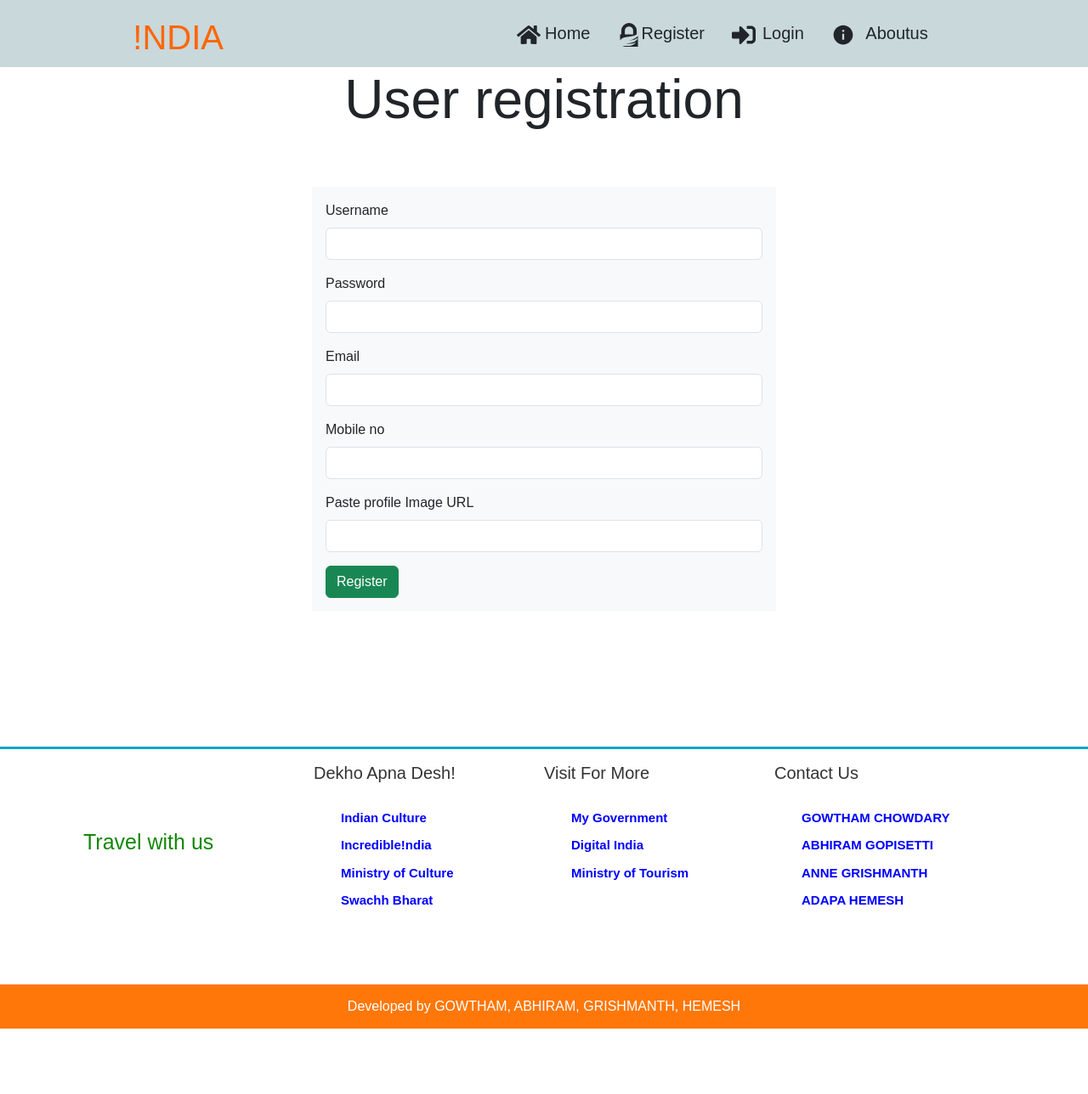
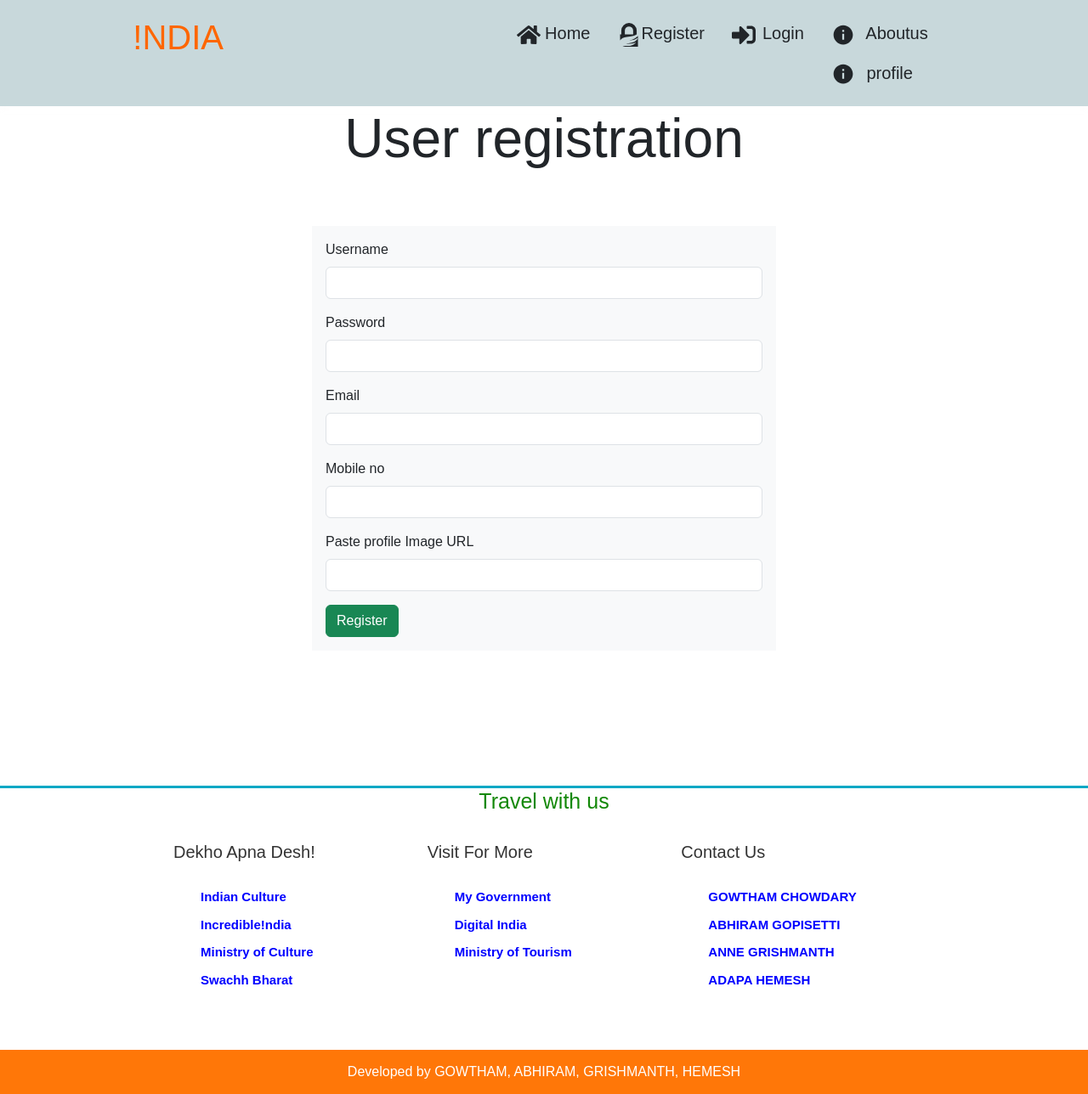
Before and after one commit to Abhiram12331/Fullstackproject, a React (Vite) app in the folder Client/: page /register in a window 1280 px wide. Shown: the whole page at 85% size. Before the commit the page ends 1211 px from the top, so only its background shows below. Built offline with nearby package versions, Linux system fonts and the light colour scheme.

Commit message:
create user page

```diff
--- a/Client/src/components/footer/Footer.css
+++ b/Client/src/components/footer/Footer.css
@@ -25,7 +25,14 @@ footer {
     margin-bottom: 20px;
 }
 
-
+.kk{
+    width: 70vw !important;
+    margin: auto !important;
+}
+.FF{
+    text-align: center !important;
+    margin-bottom: 25px !important;
+}
 
 .fot-info ul li a {
     font-size: 15px;
--- a/Client/src/components/footer/Footer.jsx
+++ b/Client/src/components/footer/Footer.jsx
@@ -6,11 +6,11 @@ function Footer() {
   return (
     <footer id="Footer">
     <div className="container ">
-      <div className="row w-100 p-3">
-            <div className="footer-1 d-flex flex-column justify-content-center col-3">
+      <div className="row kk">
+            <div className="footer-1 d-flex flex-column justify-content-center FF ">
                 <h2>Travel with us</h2>
             </div>
-            <div className="footer-2 col-3 fot-info">
+            <div className="footer-2 col-md-12 col-lg-4 fot-info">
                 <h3>Dekho Apna Desh!</h3>
                 <ul>
                     <li><a href="https://indianculture.gov.in/">Indian Culture</a></li>
@@ -19,7 +19,7 @@ function Footer() {
                     <li><a href="https://swachhbharatmission.gov.in/SBMCMS/index.htm">Swachh Bharat</a></li>
                 </ul>
             </div>
-            <div className="footer-3 col-3 fot-info">
+            <div className="footer-3  col-md-12 col-lg-4 fot-info">
                 <h3>Visit For More</h3>
                 <ul>
                     <li><a href="https://www.mygov.in/">My Government</a></li>
@@ -27,7 +27,7 @@ function Footer() {
                     <li><a href="https://tourism.gov.in/">Ministry of Tourism</a></li>
                 </ul>
             </div>
-            <div className="footer-4 col-3 fot-info">
+            <div className="footer-4 col-lg-4 col-md-12 fot-info">
                 <h3>Contact Us</h3>
                 <ul>
                     <li><a href="https://github.com/">GOWTHAM CHOWDARY</a></li>
--- a/Client/src/components/header/Header.jsx
+++ b/Client/src/components/header/Header.jsx
@@ -51,6 +51,10 @@ function Header() {
             <IoMdInformationCircle className="fs-3 text-dark me-2 " />{" "}
             Aboutus
           </Link>
+         < Link to="profile" className="nav-link text-dark">
+            <IoMdInformationCircle className="fs-3 text-dark me-2 " />{" "}
+            profile
+          </Link>
         </li>
       </ul>
     </div>
--- a/Client/src/components/home/Home.css
+++ b/Client/src/components/home/Home.css
@@ -69,6 +69,18 @@ header {
 
     }
     }
+    .mp{
+        margin-left: auto !important;
+        font-size: 22px !important;
+    }
+    @media screen and (width <= 800px) {
+        .ma
+        {
+         width:80vw !important;
+
+
+        }
+        }
 .home_header_info a {
     background-color: #fff;
     color: #138808;
@@ -138,16 +150,27 @@ section#slides_parent {
     position: relative;
     transition: all 0.5s ease;
 }
-
-.slide_1:hover {
-    min-width: 250px;
-}
-
 .slide_1:hover .slide_info {
     transform: rotate(0deg);
     left: 20px;
     bottom: 20px;
     font-size: 22px;
+
+}
+.slide_1:hover {
+    min-width: 250px;
+}
+@media screen and (width <= 1000px) {
+
+
+.slide_info {
+    transform: rotate(0deg) !important;
+    left: 20px !important;
+    bottom: 20px !important;
+    font-size: 35px !important;
+
+}
+
 }
 
 .slide_2 {
--- a/Client/src/components/home/Home.jsx
+++ b/Client/src/components/home/Home.jsx
@@ -4,10 +4,10 @@ function Home() {
   return (
     <main id="MainSection">
       <header>
-  <div className="container">
-    <div className="home_header_info">
+        <div className="container ma ">
+          <div className="home_header_info ma ">
             <h1 className="typewrite" data-period="2000" data-type='[ "Incredible!ndia", "Dekho Apna Desh!", " Explore the Indian Culture and Heritage." ]'></h1>
-      <p >India is a country dotted with stunning wildlife diversity, and rich traditions. While the Western coast greets you with mouth-watering delicacies, the East part invites you to experience its greenery.</p>
+            <p className="mp">India is a country dotted with stunning wildlife diversity, and rich traditions. While the Western coast greets you with mouth-watering delicacies, the East part invites you to experience its greenery.</p>
             <a href="https://indianculture.gov.in/">Read More</a>
           </div>
         </div>
--- a/Client/src/components/user-profile/UserProfile.jsx
+++ b/Client/src/components/user-profile/UserProfile.jsx
@@ -38,7 +38,7 @@ function UserProfile() {
         </p>
       </div>
 
-      {/* links to Products and Cart */}
+
       <ul className="nav fs-5 p-3 justify-content-around my-2 mb-5">
         <li className="nav-item ff">
           <Link to="products" className="nav-link text-light">
```
Also changed, not shown: Client/src/App.jsx (+20 -0 lines), 1 other file (tests, documents, lock files or other folders). Lines whose indentation alone changed are shown as unchanged.
